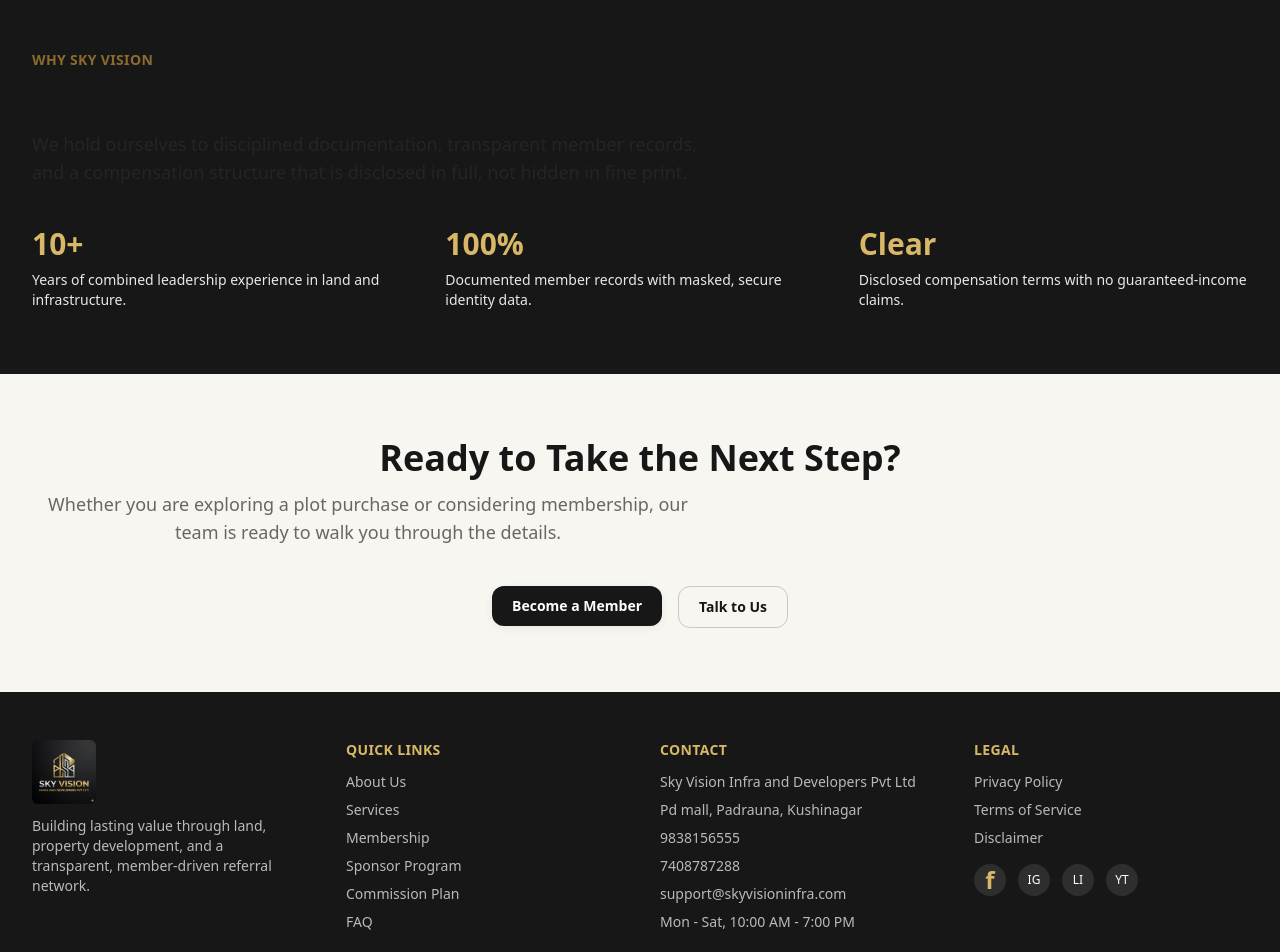
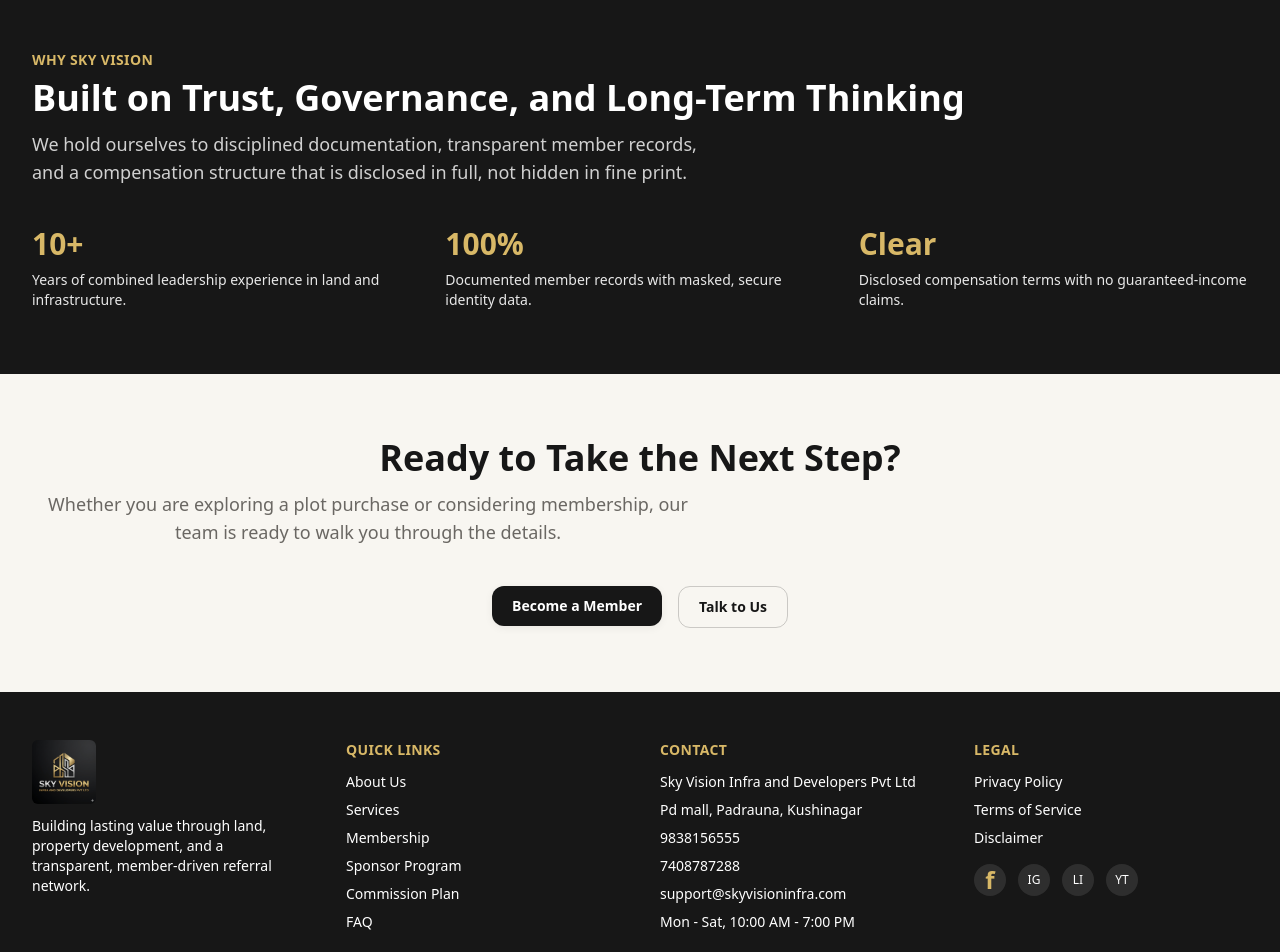
Before and after one commit to b2crajesh/SkyVisionInfra, a React (Vite) app in the folder client/: page / in a window 1280 px wide. Shown: the part 1280-2232 px from the top of the page. Built offline with nearby package versions, Linux system fonts and the light colour scheme; no server answers.

Commit message:
“Why Sky Vision” section on the Home page: its heading and subtitle were using dark text on a dark background. I updated them to white, with a brighter gold eyebrow. The client build passes.

```diff
--- a/client/src/components/Footer.tsx
+++ b/client/src/components/Footer.tsx
@@ -14,7 +14,7 @@ export default function Footer() {
               className="h-16 w-16 rounded-md object-cover"
             />
           </div>
-          <p className="text-sm text-white/70">
+          <p className="text-sm text-white">
             Building lasting value through land, property development, and a
             transparent, member-driven referral network.
           </p>
@@ -24,7 +24,7 @@ export default function Footer() {
           <h4 className="mb-3 text-sm font-semibold uppercase tracking-wide text-gold-light">
             Quick Links
           </h4>
-          <ul className="space-y-2 text-sm text-white/70">
+          <ul className="space-y-2 text-sm text-white">
             <li><Link to="/about" className="hover:text-white">About Us</Link></li>
             <li><Link to="/services" className="hover:text-white">Services</Link></li>
             <li><Link to="/membership" className="hover:text-white">Membership</Link></li>
@@ -38,7 +38,7 @@ export default function Footer() {
           <h4 className="mb-3 text-sm font-semibold uppercase tracking-wide text-gold-light">
             Contact
           </h4>
-          <ul className="space-y-2 text-sm text-white/70">
+          <ul className="space-y-2 text-sm text-white">
             <li>Sky Vision Infra and Developers Pvt Ltd</li>
             <li>Pd mall, Padrauna, Kushinagar</li>
             <li><a href="tel:9838156555" className="hover:text-white">9838156555</a></li>
@@ -52,7 +52,7 @@ export default function Footer() {
           <h4 className="mb-3 text-sm font-semibold uppercase tracking-wide text-gold-light">
             Legal
           </h4>
-          <ul className="space-y-2 text-sm text-white/70">
+          <ul className="space-y-2 text-sm text-white">
             <li><Link to="/privacy-policy" className="hover:text-white">Privacy Policy</Link></li>
             <li><Link to="/terms" className="hover:text-white">Terms of Service</Link></li>
             <li><Link to="/disclaimer" className="hover:text-white">Disclaimer</Link></li>
@@ -84,7 +84,7 @@ export default function Footer() {
         </div>
       </div>
 
-      <div className="border-t border-white/10 py-4 text-center text-xs text-white/60">
+      <div className="border-t border-white/10 py-4 text-center text-xs text-white">
         &copy; {year} Sky Vision Infra & Developers. All rights reserved.
       </div>
     </footer>
--- a/client/src/components/ui/SectionHeading.tsx
+++ b/client/src/components/ui/SectionHeading.tsx
@@ -3,22 +3,30 @@ export default function SectionHeading({
   title,
   subtitle,
   center = false,
+  onDark = false,
 }: {
   eyebrow?: string;
   title: string;
   subtitle?: string;
   center?: boolean;
+  onDark?: boolean;
 }) {
   return (
     <div className={`mb-10 ${center ? "text-center" : ""}`}>
       {eyebrow && (
-        <p className="mb-2 text-sm font-semibold uppercase tracking-wide text-gold">
+        <p
+          className={`mb-2 text-sm font-semibold uppercase tracking-wide ${
+            onDark ? "text-gold-light" : "text-gold"
+          }`}
+        >
           {eyebrow}
         </p>
       )}
-      <h2 className="text-3xl font-bold text-navy sm:text-4xl">{title}</h2>
+      <h2 className={`text-3xl font-bold sm:text-4xl ${onDark ? "text-white" : "text-navy"}`}>
+        {title}
+      </h2>
       {subtitle && (
-        <p className="mt-3 max-w-2xl text-base text-charcoal/70 md:text-lg">
+        <p className={`mt-3 max-w-2xl text-base md:text-lg ${onDark ? "text-white/80" : "text-charcoal/70"}`}>
           {subtitle}
         </p>
       )}
--- a/client/src/pages/public/Home.tsx
+++ b/client/src/pages/public/Home.tsx
@@ -58,6 +58,7 @@ export default function Home() {
         <div className="mx-auto max-w-7xl px-4 sm:px-6 lg:px-8">
           <Reveal>
             <SectionHeading
+              onDark
               eyebrow="Why Sky Vision"
               title="Built on Trust, Governance, and Long-Term Thinking"
               subtitle="We hold ourselves to disciplined documentation, transparent member records, and a compensation structure that is disclosed in full, not hidden in fine print."
```
